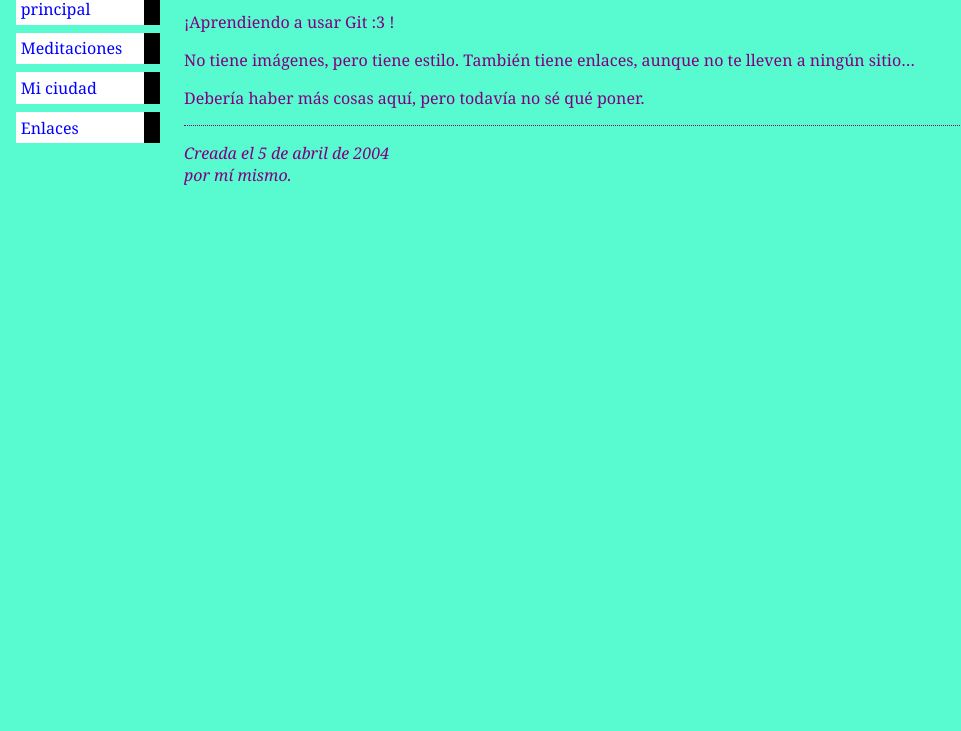
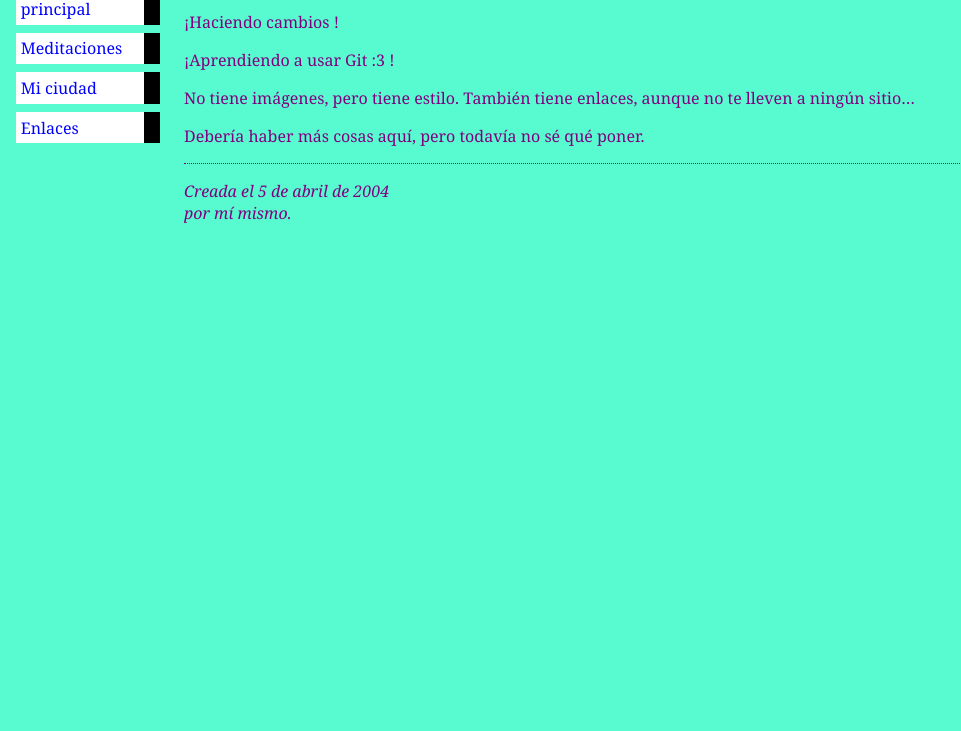
Before and after one commit to noeGuti/web, a plain HTML site: page index.html in a window 1280 px wide. Shown: the part 69-800 px from the top of the page, without its empty margins (0-961 px from the left). Drawn offline with Linux system fonts and the light colour scheme.

Commit message:
Mi tercer version

```diff
--- a/index.html
+++ b/index.html
@@ -18,7 +18,7 @@
 
 <!-- Contenido principal -->
 <h1>Mi primera página con estilo</h1>
-
+<p>¡Haciendo cambios !
 <p>¡Aprendiendo a usar Git :3 !
 
 <p>No tiene imágenes, pero tiene estilo.
```
